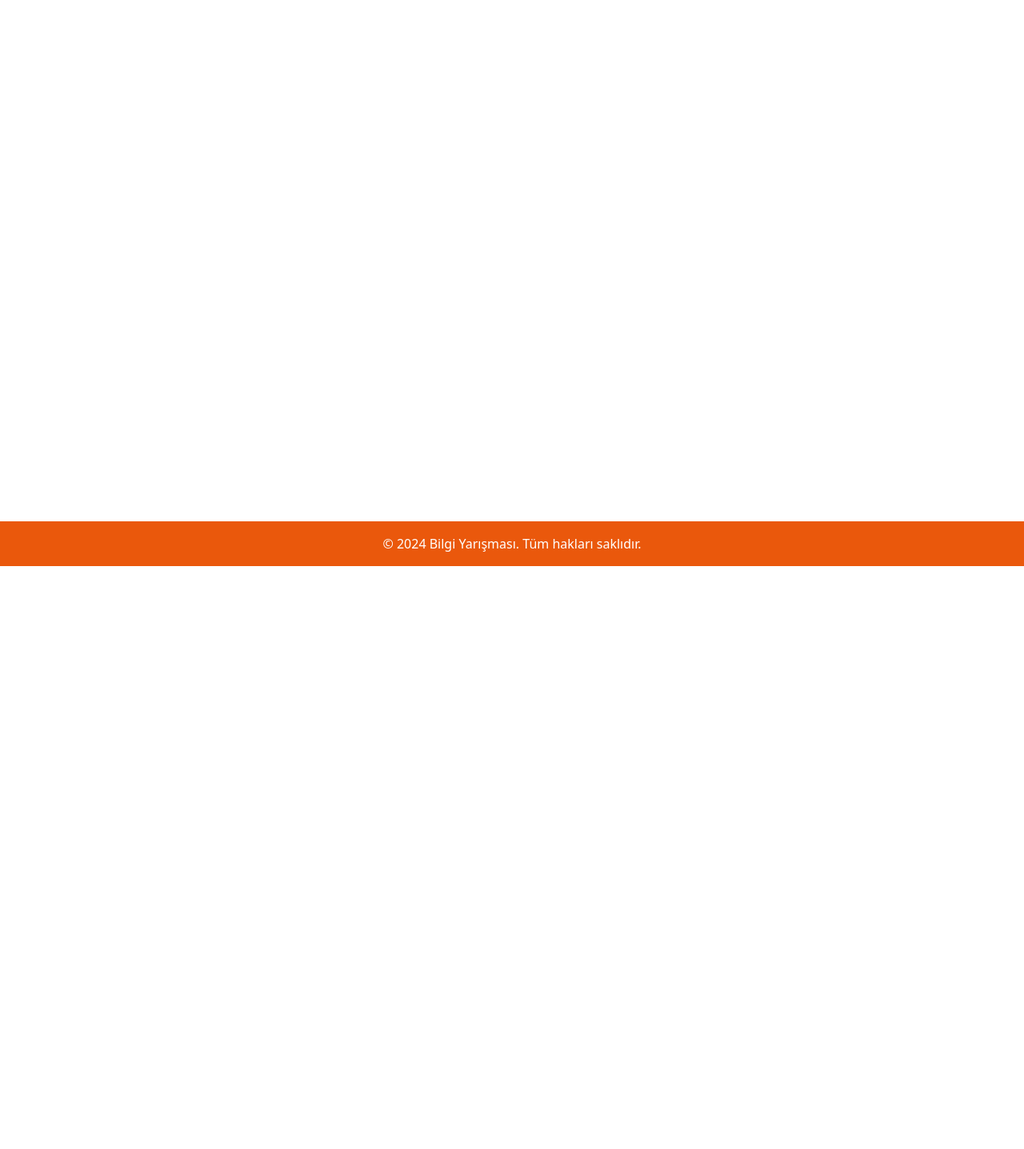
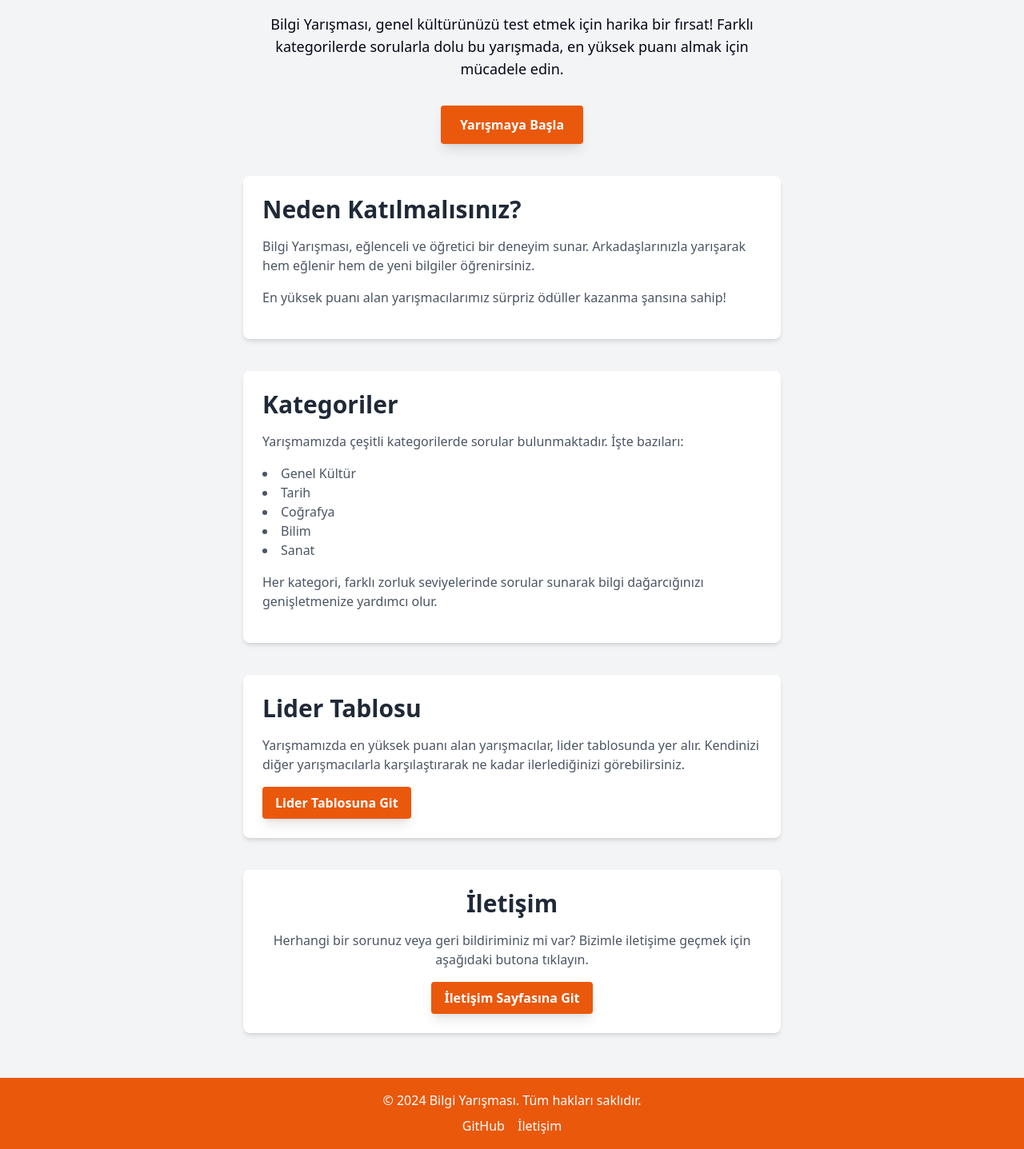
Before and after one commit to berkaydenizyilmaz/bilgi-yarismasi-web, a Next.js app: page / in a window 1280 px wide. Shown: the part 148-1585 px from the top of the page at 80% size. Before the commit the page ends 856 px from the top, so only its background shows below. Built offline with nearby package versions, Linux system fonts and the light colour scheme.

Commit message:
Footer eklendi, ana sayfa tasarımı değişti.

```diff
--- /dev/null
+++ b/app/dashboard/contact/page.tsx
@@ -0,0 +1,9 @@
+import React from 'react'
+
+function ContactPage() {
+  return (
+    <div>ContactPage</div>
+  )
+}
+
+export default ContactPage
--- a/app/page.tsx
+++ b/app/page.tsx
@@ -1,7 +1,79 @@
-import React from "react";
+import React from 'react';
+import Link from 'next/link';
 
-function HomePage() {
-  return <div> Home </div>;
-}
+const HomePage = () => {
+    return (
+        <div className="flex flex-col items-center justify-center min-h-screen bg-gray-100 p-4">
+            <h1 className="text-5xl font-bold text-orange-600 mb-6">Bilgi Yarışması</h1>
+            <p className="text-lg text-center mb-8 max-w-2xl">
+                Bilgi Yarışması, genel kültürünüzü test etmek için harika bir fırsat!
+                Farklı kategorilerde sorularla dolu bu yarışmada, en yüksek puanı almak için mücadele edin.
+            </p>
+            <Link href="/quiz/categories">
+                <button className="bg-orange-600 text-white font-bold py-3 px-6 rounded shadow-lg hover:bg-orange-500 transition duration-200 mb-10">
+                    Yarışmaya Başla
+                </button>
+            </Link>
+
+            {/* Yarışmanın Özellikleri */}
+            <div className="bg-white shadow-md rounded-lg p-6 mb-10 max-w-2xl">
+                <h2 className="text-3xl font-semibold text-gray-800 mb-4">Neden Katılmalısınız?</h2>
+                <p className="text-gray-600 mb-4">
+                    Bilgi Yarışması, eğlenceli ve öğretici bir deneyim sunar.
+                    Arkadaşlarınızla yarışarak hem eğlenir hem de yeni bilgiler öğrenirsiniz.
+                </p>
+                <p className="text-gray-600 mb-4">
+                    En yüksek puanı alan yarışmacılarımız sürpriz ödüller kazanma şansına sahip!
+                </p>
+            </div>
+
+            {/* Kategoriler Bölümü */}
+            <div className="bg-white shadow-md rounded-lg p-6 mb-10 max-w-2xl">
+                <h2 className="text-3xl font-semibold text-gray-800 mb-4">Kategoriler</h2>
+                <p className="text-gray-600 mb-4">
+                    Yarışmamızda çeşitli kategorilerde sorular bulunmaktadır. İşte bazıları:
+                </p>
+                <ul className="list-disc list-inside text-gray-600 mb-4">
+                    <li>Genel Kültür</li>
+                    <li>Tarih</li>
+                    <li>Coğrafya</li>
+                    <li>Bilim</li>
+                    <li>Sanat</li>
+                </ul>
+                <p className="text-gray-600 mb-4">
+                    Her kategori, farklı zorluk seviyelerinde sorular sunarak bilgi dağarcığınızı genişletmenize yardımcı olur.
+                </p>
+            </div>
+
+            {/* Lider Tablosu Bölümü */}
+            <div className="bg-white shadow-md rounded-lg p-6 mb-10 max-w-2xl">
+                <h2 className="text-3xl font-semibold text-gray-800 mb-4">Lider Tablosu</h2>
+                <p className="text-gray-600 mb-4">
+                    Yarışmamızda en yüksek puanı alan yarışmacılar, lider tablosunda yer alır.
+                    Kendinizi diğer yarışmacılarla karşılaştırarak ne kadar ilerlediğinizi görebilirsiniz.
+                </p>
+                <Link href="/leaderboard">
+                    <button className="bg-orange-600 text-white font-bold py-2 px-4 rounded shadow-lg hover:bg-orange-500 transition duration-200">
+                        Lider Tablosuna Git
+                    </button>
+                </Link>
+            </div>
+
+            {/* İletişim Yönlendirmesi */}
+            <div className="bg-white shadow-md rounded-lg p-6 mb-10 max-w-2xl text-center">
+                <h2 className="text-3xl font-semibold text-gray-800 mb-4">İletişim</h2>
+                <p className="text-gray-600 mb-4">
+                    Herhangi bir sorunuz veya geri bildiriminiz mi var?
+                    Bizimle iletişime geçmek için aşağıdaki butona tıklayın.
+                </p>
+                <Link href="/dashboard/contact">
+                    <button className="bg-orange-600 text-white font-bold py-2 px-4 rounded shadow-lg hover:bg-orange-500 transition duration-200">
+                        İletişim Sayfasına Git
+                    </button>
+                </Link>
+            </div>
+        </div>
+    );
+};
 
 export default HomePage;
--- a/components/Footer.tsx
+++ b/components/Footer.tsx
@@ -1,9 +1,28 @@
 import React from 'react';
+import Link from 'next/link';
 
 function Footer() {
     return (
-        <footer className="bg-orange-600 text-white text-center p-4">
-            <p>© 2024 Bilgi Yarışması. Tüm hakları saklıdır.</p>
+        <footer className="bg-orange-600 text-white p-4">
+            <div className="flex flex-col items-center">
+                <p className="mb-2">© 2024 Bilgi Yarışması. Tüm hakları saklıdır.</p>
+                <div className="flex space-x-4">
+                    <Link
+                        href="https://github.com/berkaydenizyilmaz"
+                        target="_blank"
+                        rel="noopener noreferrer"
+                        className="border-b border-transparent hover:border-white"
+                    >
+                        GitHub
+                    </Link>
+                    <Link
+                        href="/dashboard/contact"
+                        className="border-b border-transparent hover:border-white"
+                    >
+                        İletişim
+                    </Link>
+                </div>
+            </div>
         </footer>
     );
 }
--- a/components/Header.tsx
+++ b/components/Header.tsx
@@ -24,6 +24,7 @@ function Header() {
             <nav className="flex space-x-20 text-lg">
             <Link href="/" className="transition duration-200 text-white py-2 px-4 rounded hover:bg-white hover:text-orange-600">Ana Sayfa</Link>
                 <Link href="/dashboard/leaderboard" className="transition duration-200 text-white py-2 px-4 rounded hover:bg-white hover:text-orange-600">Lider Tablosu</Link>
+                <Link href="/dashboard/contact" className="transition duration-200 text-white py-2 px-4 rounded hover:bg-white hover:text-orange-600">İletişim</Link>
                 <Link href="/dashboard/profile" className="transition duration-200 text-white py-2 px-4 rounded hover:bg-white hover:text-orange-600">Profil</Link>
             </nav>
             <button
```
